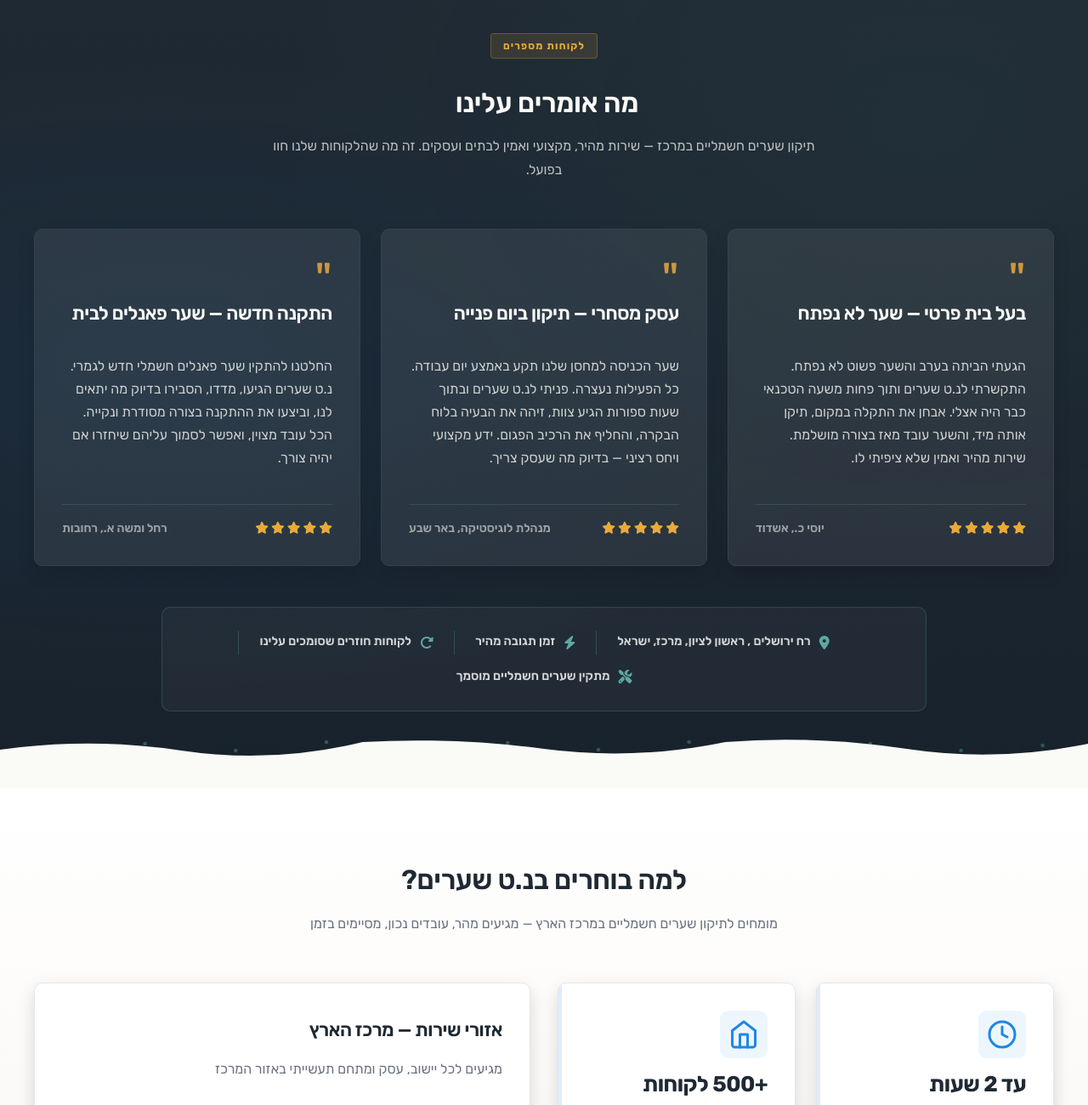
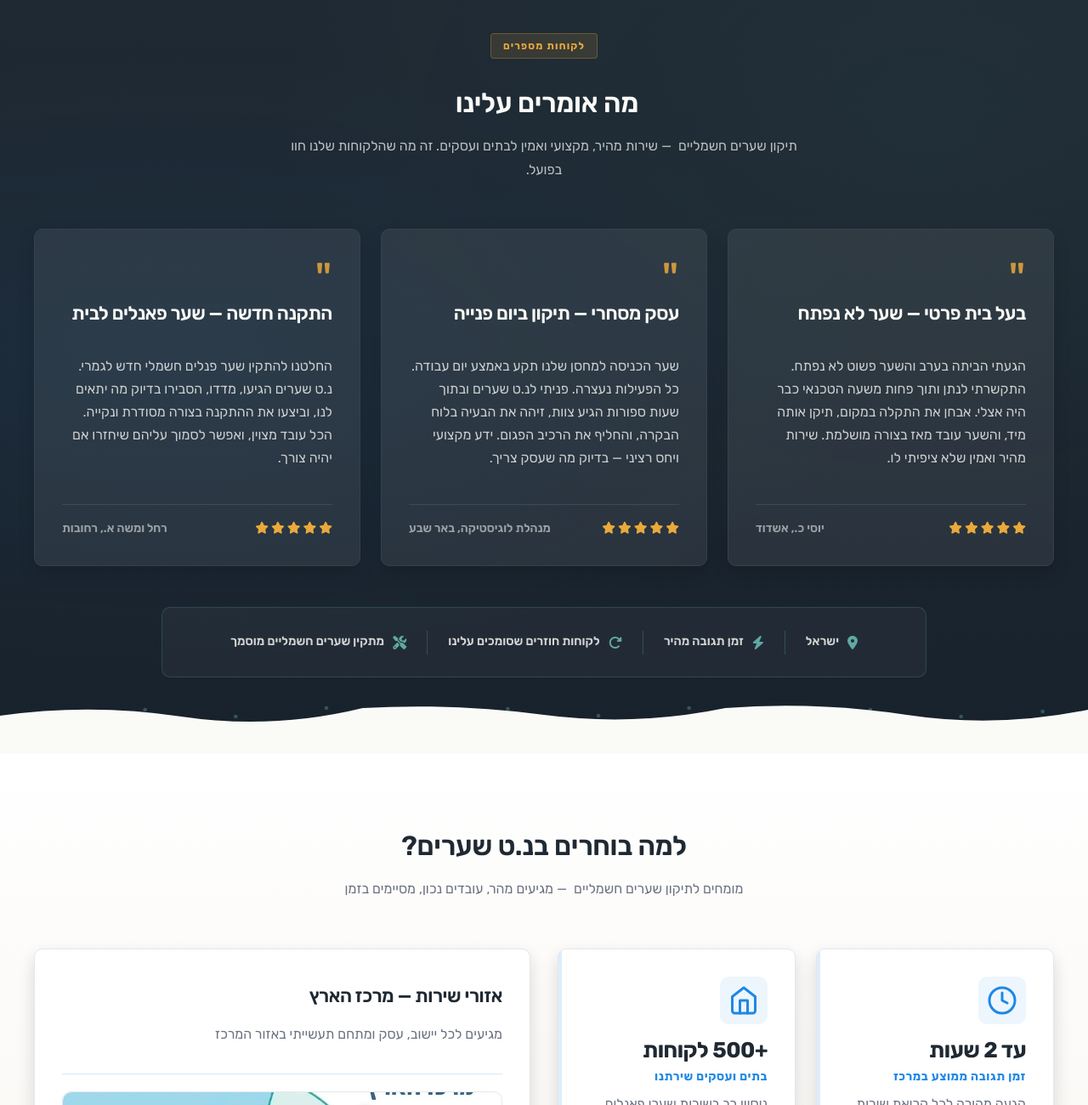
Before and after one commit to slipwoker/zappy-website-7dd7b9d9-0e24-4460-9073-13c0be0d3fd5, a plain HTML site: page index.html in a window 1280 px wide. Shown: the part 4457-5757 px from the top of the page at 85% size. Drawn offline with Linux system fonts and the light colour scheme.

Commit message:
Incremental sync: 1 page(s) — update_text, text_edit

```diff
--- a/index.html
+++ b/index.html
@@ -1180,7 +1180,7 @@
     <div class="index-testimonials-intro">
       <p><span class="index-testimonials-label">לקוחות מספרים</span>
       </p><h2 class="index-testimonials-title" style="">מה אומרים עלינו&nbsp;</h2>
-      <p class="index-testimonials-subtitle" style="">תיקון שערים חשמליים במרכז — שירות מהיר, מקצועי ואמין לבתים ועסקים. זה מה שהלקוחות שלנו חוו בפועל.</p>
+      <p class="index-testimonials-subtitle" style="">תיקון שערים חשמליים &nbsp;— שירות מהיר, מקצועי ואמין לבתים ועסקים. זה מה שהלקוחות שלנו חוו בפועל.</p>
     </div>
 
     <!-- Quote Cards -->
@@ -1190,7 +1190,7 @@
       <article class="index-testimonials-card" data-grid-item-index="0">
         <div class="index-testimonials-quote-mark">"</div>
         <h3 class="index-testimonials-card-title">בעל בית פרטי — שער לא נפתח</h3>
-        <p class="index-testimonials-card-text" style="">הגעתי הביתה בערב והשער פשוט לא נפתח. התקשרתי לנ.ט שערים ותוך פחות משעה הטכנאי כבר היה אצלי. אבחן את התקלה במקום, תיקן אותה מיד, והשער עובד מאז בצורה מושלמת. שירות מהיר ואמין שלא ציפיתי לו.</p>
+        <p class="index-testimonials-card-text" style="">הגעתי הביתה בערב והשער פשוט לא נפתח. התקשרתי לנתן ותוך פחות משעה הטכנאי כבר היה אצלי. אבחן את התקלה במקום, תיקן אותה מיד, והשער עובד מאז בצורה מושלמת. שירות מהיר ואמין שלא ציפיתי לו.</p>
         <footer class="index-testimonials-card-footer">
           <div class="index-testimonials-stars">
             <i class="fas fa-star" data-element-type="icon" data-element-id="icon-1778489669122-9xm5xvc80" data-icon-type="fontawesome" style="pointer-events: auto; cursor: pointer;"></i><i class="fas fa-star" data-element-type="icon" data-element-id="icon-1778489669123-2o4o1myjm" data-icon-type="fontawesome" style="pointer-events: auto; cursor: pointer;"></i><i class="fas fa-star" data-element-type="icon" data-element-id="icon-1778489669123-3tulnutcg" data-icon-type="fontawesome" style="pointer-events: auto; cursor: pointer;"></i><i class="fas fa-star" data-element-type="icon" data-element-id="icon-1778489669123-vevdtknms" data-icon-type="fontawesome" style="pointer-events: auto; cursor: pointer;"></i><i class="fas fa-star" data-element-type="icon" data-element-id="icon-1778489669123-u49oz5jza" data-icon-type="fontawesome" style="pointer-events: auto; cursor: pointer;"></i>
@@ -1216,7 +1216,7 @@
       <article class="index-testimonials-card" data-grid-item-index="2">
         <div class="index-testimonials-quote-mark">"</div>
         <h3 class="index-testimonials-card-title">התקנה חדשה — שער פאנלים לבית</h3>
-        <p class="index-testimonials-card-text" style="">החלטנו להתקין שער פאנלים חשמלי חדש לגמרי. נ.ט שערים הגיעו, מדדו, הסבירו בדיוק מה יתאים לנו, וביצעו את ההתקנה בצורה מסודרת ונקייה. הכל עובד מצוין, ואפשר לסמוך עליהם שיחזרו אם יהיה צורך.</p>
+        <p class="index-testimonials-card-text" style="">החלטנו להתקין שער פנלים חשמלי חדש לגמרי. נ.ט שערים הגיעו, מדדו, הסבירו בדיוק מה יתאים לנו, וביצעו את ההתקנה בצורה מסודרת ונקייה. הכל עובד מצוין, ואפשר לסמוך עליהם שיחזרו אם יהיה צורך.</p>
         <footer class="index-testimonials-card-footer">
           <div class="index-testimonials-stars">
             <i class="fas fa-star" data-element-type="icon" data-element-id="icon-1778489669123-sgdgcy4e6" data-icon-type="fontawesome" style="pointer-events: auto; cursor: pointer;"></i><i class="fas fa-star" data-element-type="icon" data-element-id="icon-1778489669123-2d7avxt33" data-icon-type="fontawesome" style="pointer-events: auto; cursor: pointer;"></i><i class="fas fa-star" data-element-type="icon" data-element-id="icon-1778489669123-blmovss50" data-icon-type="fontawesome" style="pointer-events: auto; cursor: pointer;"></i><i class="fas fa-star" data-element-type="icon" data-element-id="icon-1778489669123-lnovgxxl5" data-icon-type="fontawesome" style="pointer-events: auto; cursor: pointer;"></i><i class="fas fa-star" data-element-type="icon" data-element-id="icon-1778489669123-e7geh81qh" data-icon-type="fontawesome" style="pointer-events: auto; cursor: pointer;"></i>
@@ -1231,7 +1231,7 @@
     <div class="index-testimonials-trust-row">
       <div class="index-testimonials-trust-item">
         <i class="fas fa-map-marker-alt index-testimonials-trust-icon" data-element-type="icon" data-element-id="icon-1778489669123-o2gyn2mib" data-icon-type="fontawesome"></i>
-        <span style="">רח ירושלים , ראשון לציון, מרכז, ישראל</span>
+        <span style="">ישראל</span>
       </div>
       <div class="index-testimonials-trust-divider" aria-hidden="true"></div>
       <div class="index-testimonials-trust-item">
@@ -1281,7 +1281,7 @@
     <!-- Section Header -->
     <div class="index-stats-header">
       <h2 class="index-stats-title" style="">למה בוחרים ב<span class="index-stats-accent" style="color: rgb(31, 41, 51) !important;">נ.ט שערים</span>?</h2>
-      <p class="index-stats-subtitle" style="">מומחים לתיקון שערים חשמליים במרכז הארץ — מגיעים מהר, עובדים נכון, מסיימים בזמן</p>
+      <p class="index-stats-subtitle" style="">מומחים לתיקון שערים חשמליים &nbsp;— מגיעים מהר, עובדים נכון, מסיימים בזמן</p>
     </div>
 
     <!-- Main Two-Zone Layout -->
```
Also changed, not shown: public/index.html (+1 -1 lines), public/llms-full.txt.
